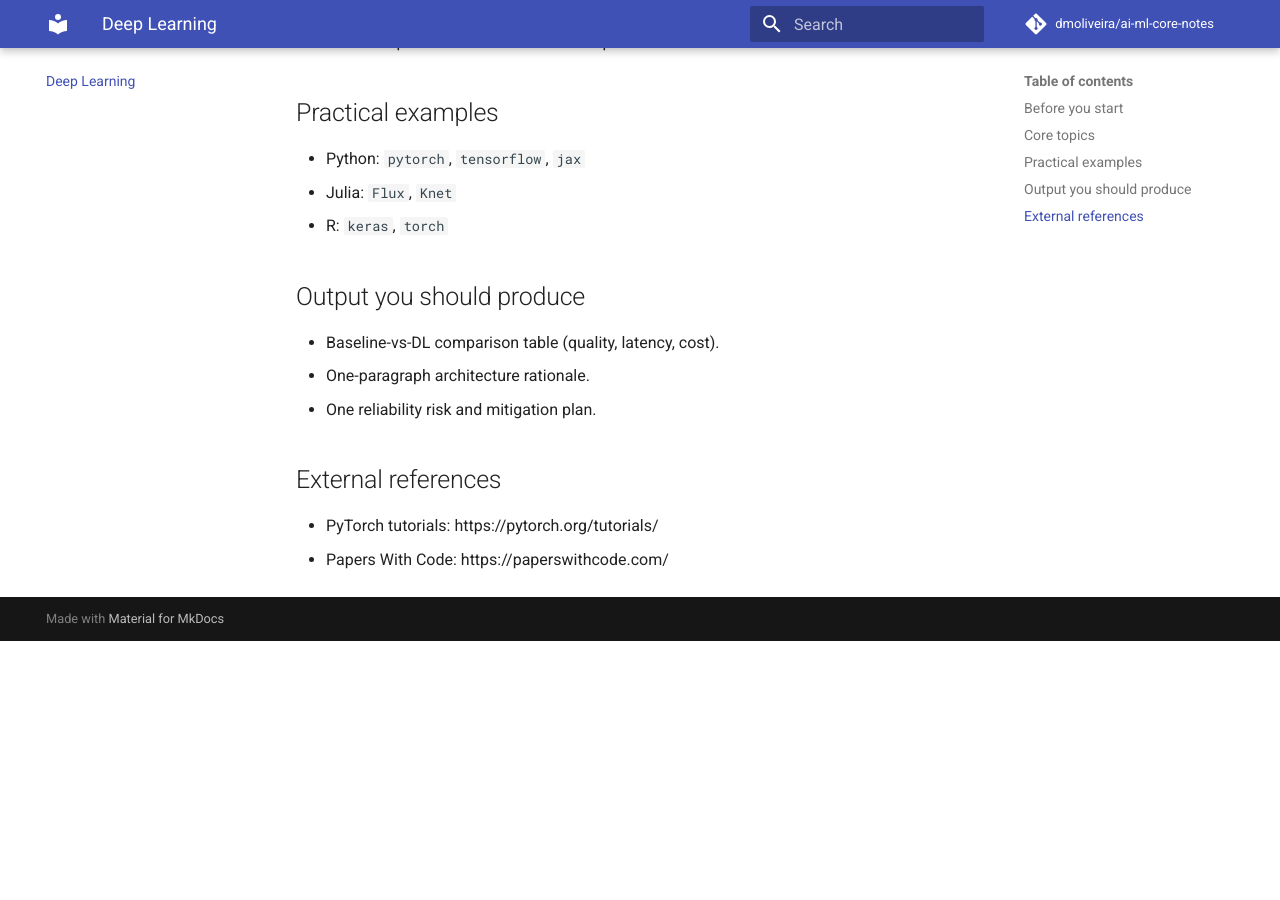
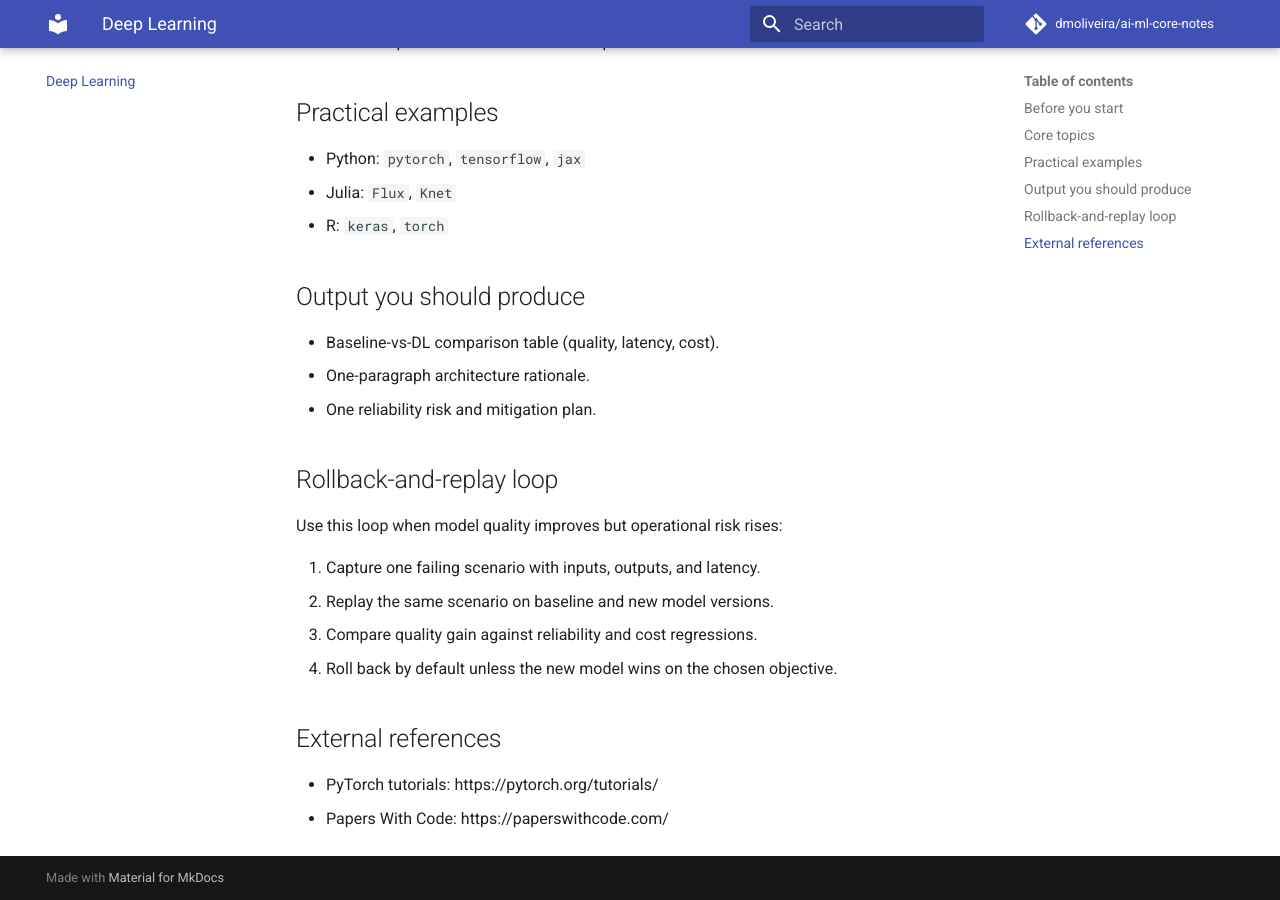
Before and after one commit to dmoliveira/ai-ml-core-notes, an MkDocs documentation site: the page built from docs/deep-learning/index.md, in a window 1280 px wide and 900 px high, scrolled down 809 px. Built offline with MkDocs 1.6.1 and Material for MkDocs 9.7.7, drawn with Linux system fonts in a browser that asks for light colours; comment, search, counter and statistics services are not loaded; before the commit the page ends 1450 px from its top, so only the background shows below that.

Commit message:
Add rollback and debrief loops for DL and agents

```diff
--- a/docs/deep-learning/index.md
+++ b/docs/deep-learning/index.md
@@ -34,6 +34,15 @@ Recommended progression:
 - One-paragraph architecture rationale.
 - One reliability risk and mitigation plan.
 
+## Rollback-and-replay loop
+
+Use this loop when model quality improves but operational risk rises:
+
+1. Capture one failing scenario with inputs, outputs, and latency.
+2. Replay the same scenario on baseline and new model versions.
+3. Compare quality gain against reliability and cost regressions.
+4. Roll back by default unless the new model wins on the chosen objective.
+
 ## External references
 
 - PyTorch tutorials: https://pytorch.org/tutorials/
```
Also changed, not shown: docs/practice/lab-03-agent.md (+7 -0 lines).
